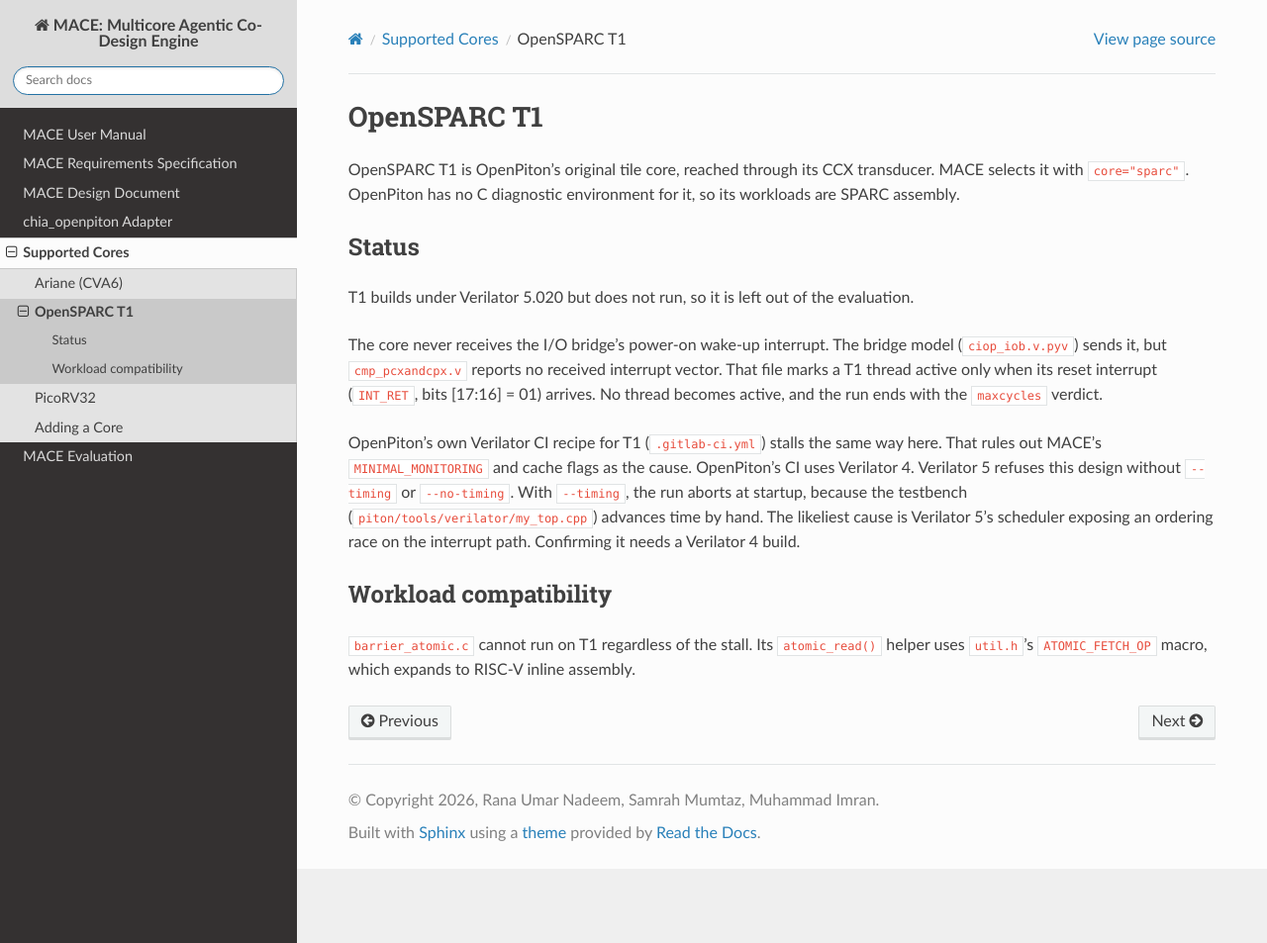
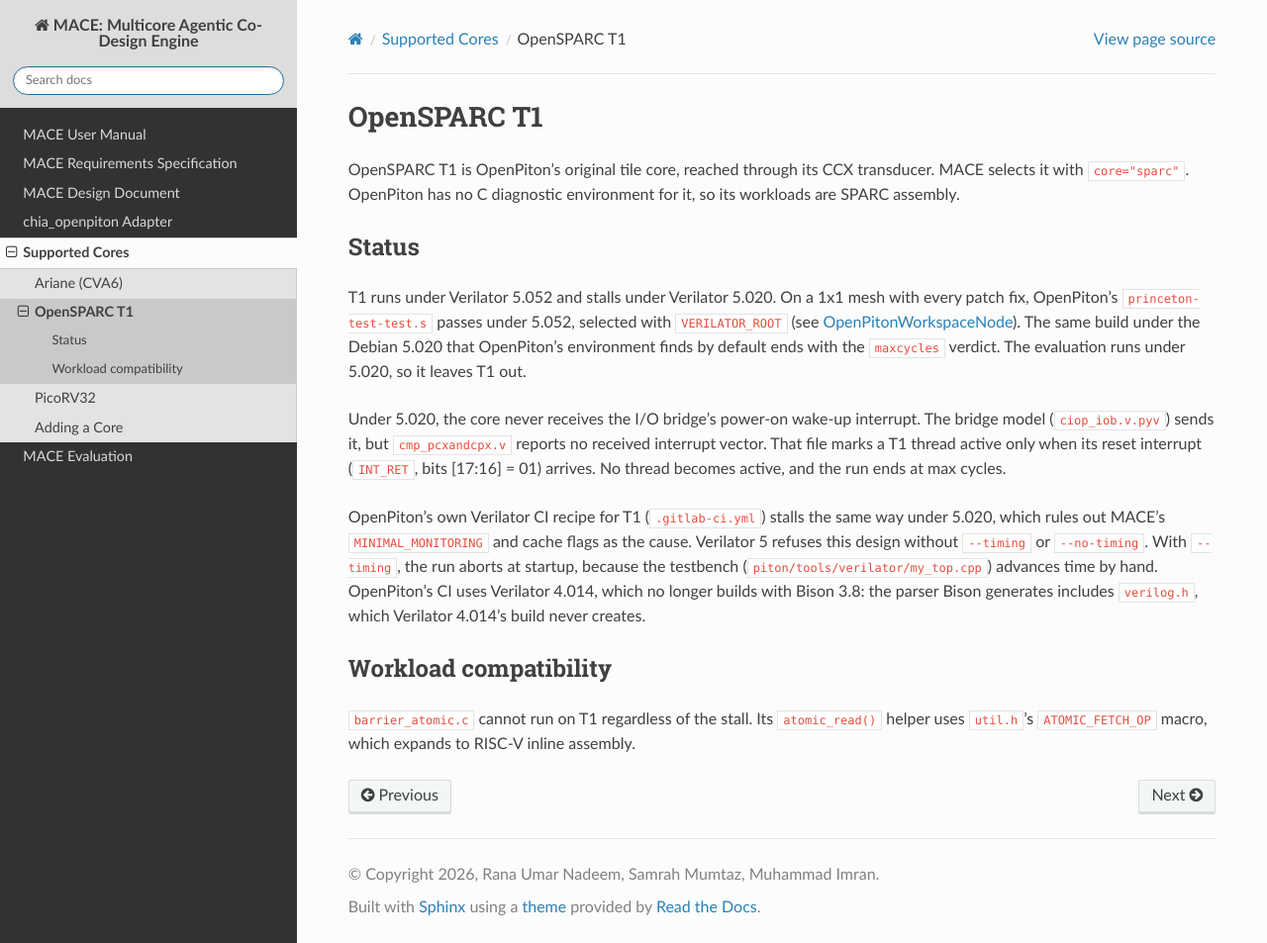
Before and after one commit to ranaumarnadeem/MACE, a Sphinx documentation site: the page built from docs/05_mace_cores/sparc.md, in a window 1280 px wide and 953 px high. Shown: the whole window at 99% size. Built offline with Sphinx 7.4.7 and the Read the Docs theme 3.1.0, drawn with Linux system fonts in a browser that asks for light colours.

Commit message:
docs: T1 runs under Verilator 5.052 and stalls under 5.020

```diff
--- a/docs/05_mace_cores/sparc.md
+++ b/docs/05_mace_cores/sparc.md
@@ -6,11 +6,11 @@
 
 ## Status
 
-T1 builds under Verilator 5.020 but does not run, so it is left out of the evaluation.
+T1 runs under Verilator 5.052 and stalls under Verilator 5.020. On a 1x1 mesh with every patch fix, OpenPiton's `princeton-test-test.s` passes under 5.052, selected with `VERILATOR_ROOT` (see [OpenPitonWorkspaceNode](../04_chia_openpiton/workspace_node.md)). The same build under the Debian 5.020 that OpenPiton's environment finds by default ends with the `maxcycles` verdict. The evaluation runs under 5.020, so it leaves T1 out.
 
-The core never receives the I/O bridge's power-on wake-up interrupt. The bridge model (`ciop_iob.v.pyv`) sends it, but `cmp_pcxandcpx.v` reports no received interrupt vector. That file marks a T1 thread active only when its reset interrupt (`INT_RET`, bits [17:16] = 01) arrives. No thread becomes active, and the run ends with the `maxcycles` verdict.
+Under 5.020, the core never receives the I/O bridge's power-on wake-up interrupt. The bridge model (`ciop_iob.v.pyv`) sends it, but `cmp_pcxandcpx.v` reports no received interrupt vector. That file marks a T1 thread active only when its reset interrupt (`INT_RET`, bits [17:16] = 01) arrives. No thread becomes active, and the run ends at max cycles.
 
-OpenPiton's own Verilator CI recipe for T1 (`.gitlab-ci.yml`) stalls the same way here. That rules out MACE's `MINIMAL_MONITORING` and cache flags as the cause. OpenPiton's CI uses Verilator 4. Verilator 5 refuses this design without `--timing` or `--no-timing`. With `--timing`, the run aborts at startup, because the testbench (`piton/tools/verilator/my_top.cpp`) advances time by hand. The likeliest cause is Verilator 5's scheduler exposing an ordering race on the interrupt path. Confirming it needs a Verilator 4 build.
+OpenPiton's own Verilator CI recipe for T1 (`.gitlab-ci.yml`) stalls the same way under 5.020, which rules out MACE's `MINIMAL_MONITORING` and cache flags as the cause. Verilator 5 refuses this design without `--timing` or `--no-timing`. With `--timing`, the run aborts at startup, because the testbench (`piton/tools/verilator/my_top.cpp`) advances time by hand. OpenPiton's CI uses Verilator 4.014, which no longer builds with Bison 3.8: the parser Bison generates includes `verilog.h`, which Verilator 4.014's build never creates.
 
 ## Workload compatibility
 
```
